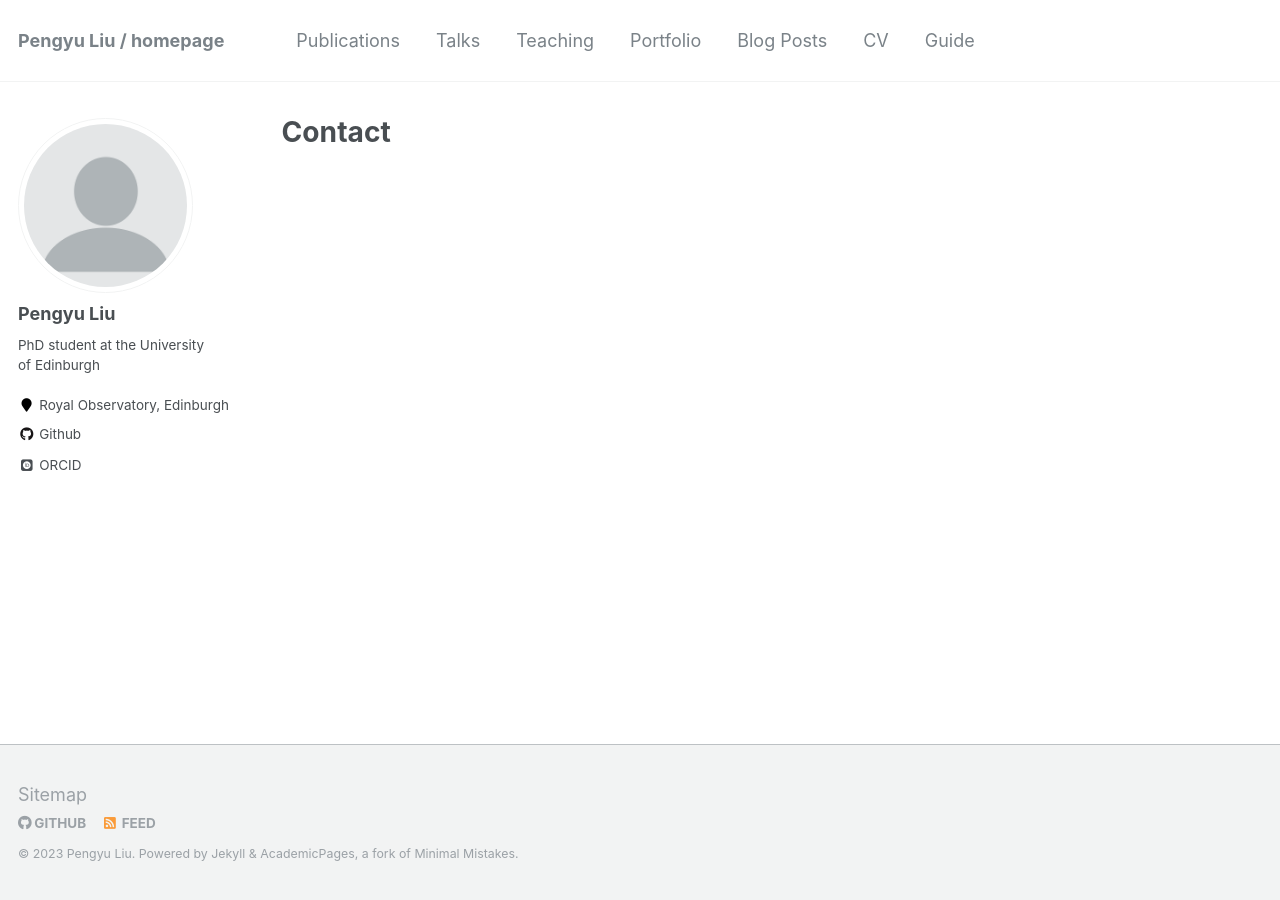
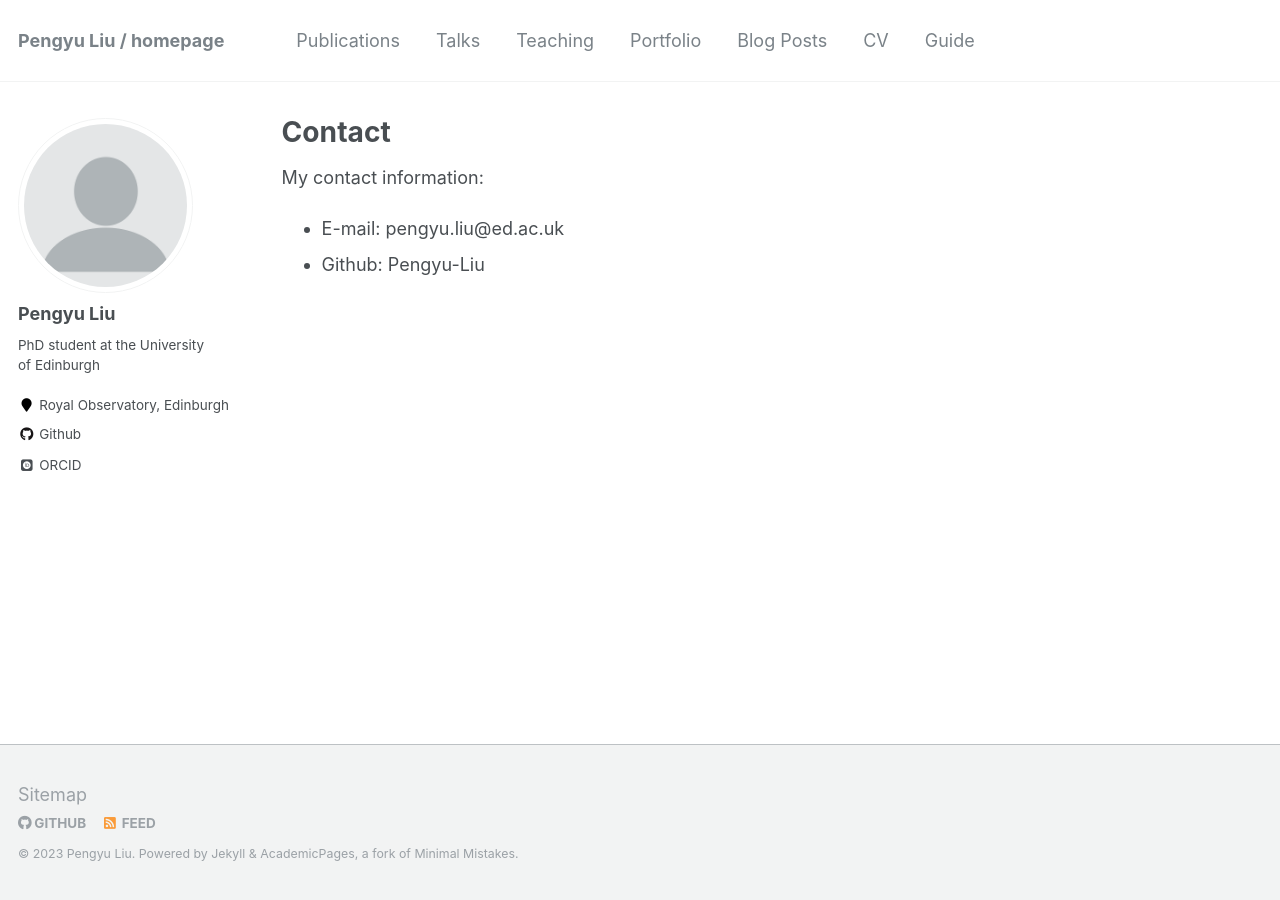
Before and after one commit to Pengyu-Liu/Pengyu-Liu.github.io, a Jekyll site: the page built from _pages/contact.md, in a window 1280 px wide. Built offline with Jekyll 4.4.1, drawn with Linux system fonts in a browser that asks for light colours; some web fonts are replaced.

Commit message:
Update contact.md

```diff
--- a/_pages/contact.md
+++ b/_pages/contact.md
@@ -6,3 +6,8 @@ author_profile: true
 redirect_from:
   - /resume
 ---
+
+My contact information:
+
+* E-mail: pengyu.liu@ed.ac.uk
+* Github: Pengyu-Liu
```
